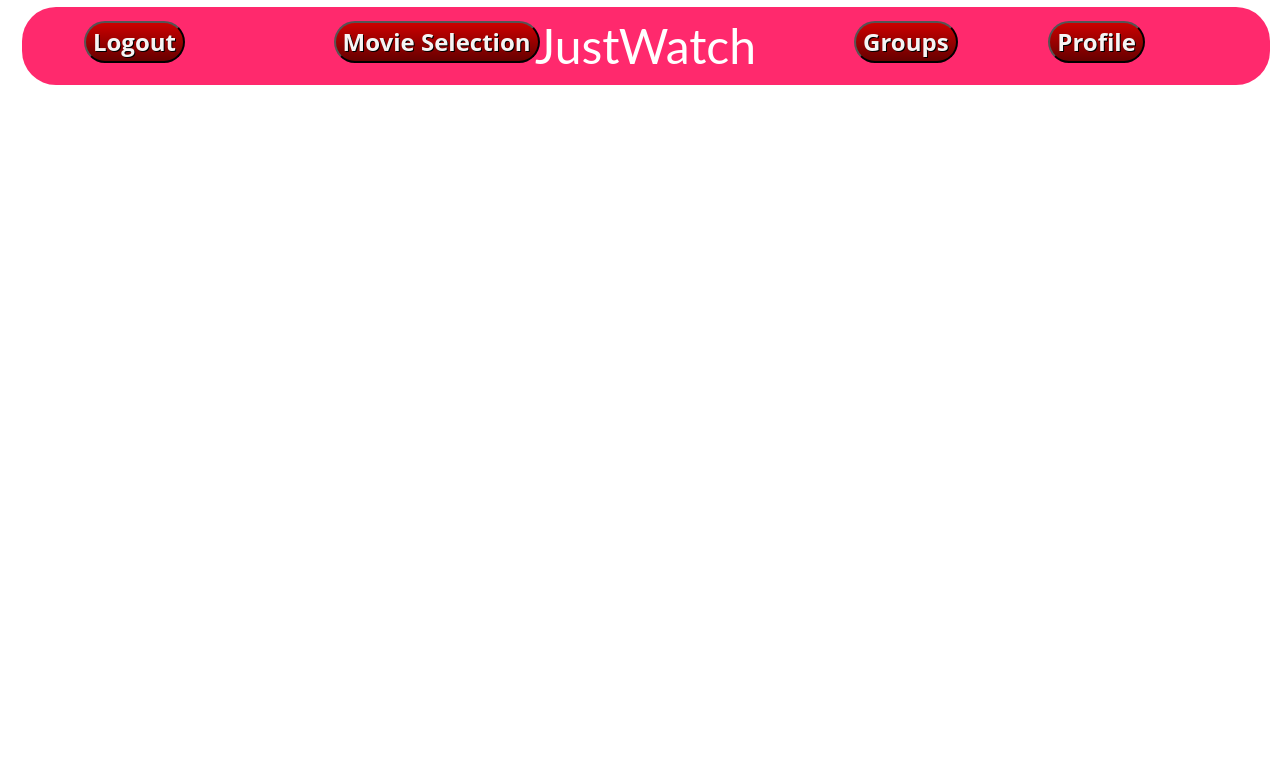
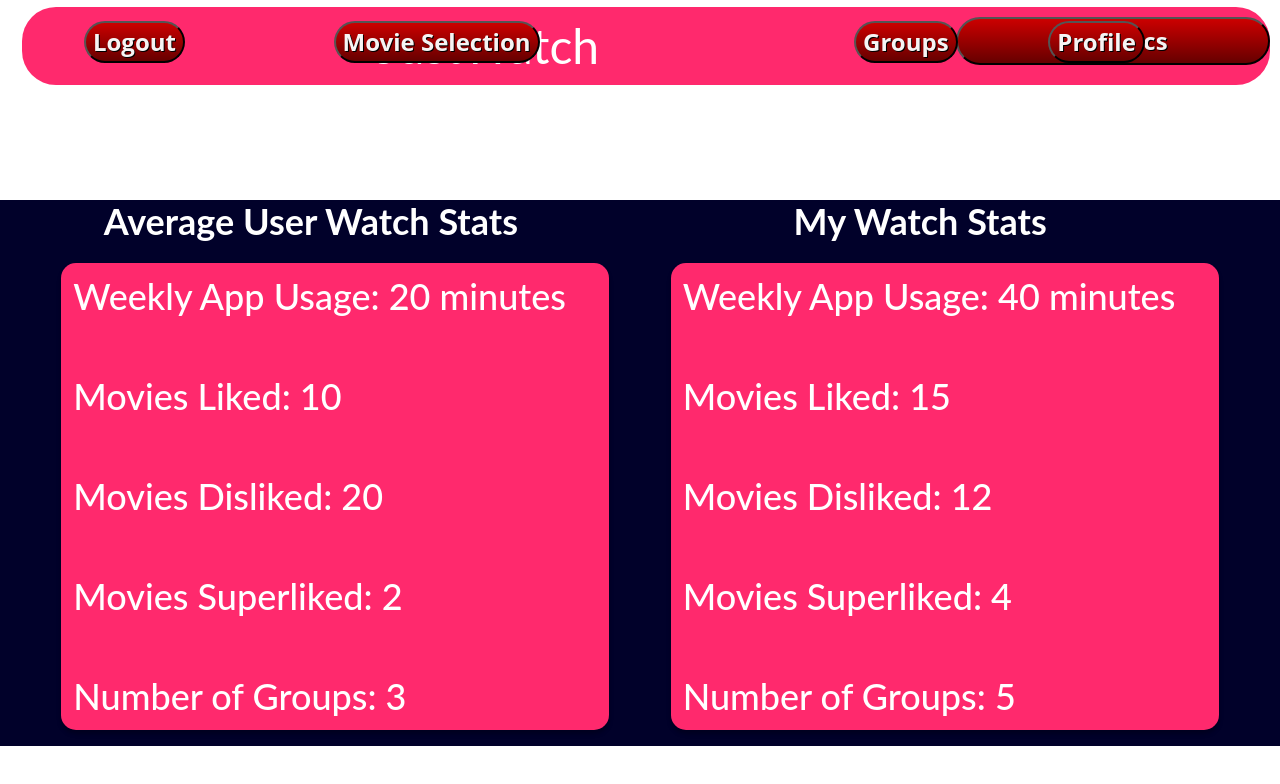
Before and after one commit to bsk42/JustWatchProject, a React (Create React App) app in the folder justwatch/: page /analytics in a window 1280 px wide. Shown: the top 784 px of the page. Built offline with nearby package versions, Linux system fonts and the light colour scheme.

Commit message:
added styling for analytics

```diff
--- a/justwatch/package.json
+++ b/justwatch/package.json
@@ -3,6 +3,10 @@
   "version": "0.1.0",
   "private": true,
   "dependencies": {
+    "@fortawesome/fontawesome-free": "^6.1.1",
+    "@fortawesome/fontawesome-svg-core": "^6.1.1",
+    "@fortawesome/free-solid-svg-icons": "^6.1.1",
+    "@fortawesome/react-fontawesome": "^0.1.18",
     "@testing-library/jest-dom": "^5.16.4",
     "@testing-library/react": "^12.1.4",
     "@testing-library/user-event": "^13.5.0",
--- a/justwatch/src/Components/DataPanel.css
+++ b/justwatch/src/Components/DataPanel.css
@@ -0,0 +1,45 @@
+.name {
+    width: 499px;
+    height: 47px;
+    top: 10vh;
+
+    font-family: 'Lato';
+    font-style: normal;
+    font-weight: 700;
+    font-size: 36px;
+    line-height: 43px;
+
+    color: #FFFFFF;
+    text-align: center;
+}
+
+.icon {
+    color: white;
+}
+
+.data {
+    display: flex;
+    flex-direction: column;
+    justify-content: space-between;
+    margin-top: 2vh;
+    margin-bottom: 2vh;
+    width: 548px;
+    height: 467px;
+    left: 942px;
+
+    background: #FF296D;
+    box-shadow: 0px 4px 4px rgba(0, 0, 0, 0.25);
+    border-radius: 15px;
+
+    font-family: 'Lato';
+    font-style: normal;
+    font-weight: 500;
+    font-size: 36px;
+    line-height: 43px;
+
+    color: #FFFFFF;
+}
+
+.data-text {
+    margin: 1.5vh 1.5vh 1.5vh 1.5vh;
+}
--- a/justwatch/src/Components/DataPanel.js
+++ b/justwatch/src/Components/DataPanel.js
@@ -1,17 +1,26 @@
 import React, { useState } from "react";
+import { FontAwesomeIcon } from "@fortawesome/react-fontawesome";
 import "./DataPanel.css";
 
 function DataPanel(props) {
 
-  const { usageData } = props;
+  const { usageData, name } = props;
 
   return (
     <div className="data-panel">
-      {`Weekly App Usage: ${usageData.weeklyAppUsage}\n
-        Movies Liked: ${usageData.moviesLiked}\n
-        Movies Disliked: ${usageData.moviesDisliked}\n
-        Movies Superliked: ${usageData.moviesSuperliked}\n
-        Number of Groups: ${usageData.numGroups}`}
+      <div className="name">
+        { name }
+      </div>
+      <div className="icon">
+        <FontAwesomeIcon icon="fa-solid fa-user" />
+      </div>
+      <div className="data">
+        <p className="data-text">{`Weekly App Usage: ${usageData.weeklyAppUsage}`}</p>
+        <p className="data-text">{`Movies Liked: ${usageData.moviesLiked}`}</p>
+        <p className="data-text">{`Movies Disliked: ${usageData.moviesDisliked}`}</p>
+        <p className="data-text">{`Movies Superliked: ${usageData.moviesSuperliked}`}</p>
+        <p className="data-text">{`Number of Groups: ${usageData.numGroups}`}</p>
+      </div>
     </div>
   );
 }
--- a/justwatch/src/Components/NavBarComponent.js
+++ b/justwatch/src/Components/NavBarComponent.js
@@ -22,6 +22,10 @@
         navigator('/groups')
     }
 
+    function GoToAnalytics() {
+        navigator('/analytics')
+    }
+
     return (
         <div className="titleBar">
         <div className="titleText">
@@ -31,6 +35,7 @@
         <button className="profileButton" type="submit" onClick={GoToProfile}>Profile</button>
         <button className="movieSelectionButton" type="submit" onClick={GoToMovieSelection}>Movie Selection</button>
         <button className="groupsButton" type="submit" onClick={GoToGroups}>Groups</button>
+        <button className="analyticsButton" type="submit" onClick={GoToAnalytics}>Analytics</button>
 </div>
 
 
--- a/justwatch/src/Screens/AnalyticsScreen.css
+++ b/justwatch/src/Screens/AnalyticsScreen.css
@@ -0,0 +1,10 @@
+.analytics-screen {
+  background-color: rgba(1, 1, 42, 1);
+  margin-top: 200px;
+}
+
+.panel-container {
+    display: flex;
+    flex-direction: row;
+    justify-content: space-evenly;
+}
--- a/justwatch/src/Screens/AnalyticsScreen.js
+++ b/justwatch/src/Screens/AnalyticsScreen.js
@@ -26,16 +26,16 @@
       {/* <NavBar /> */}
       <div className="panel-container">
         <div className="average-stats">
-          Average User Watch Stats
           {/* ICON HERE */}
           <DataPanel
+            name="Average User Watch Stats"
             usageData={sampleAvgData}
           />
         </div>
         <div className="user-stats">
-          My Watch Stats
           {/* ICON HERE */}
           <DataPanel
+            name="My Watch Stats"
             usageData={sampleUserData}
           />
         </div>
--- a/justwatch/src/index.js
+++ b/justwatch/src/index.js
@@ -16,6 +16,7 @@
 import InitialScreen from './Screens/InitialScreen';
 import Groups from './Screens/Groups';
 import Messaging from './Screens/Messaging';
+import AnalyticsScreen from './Screens/AnalyticsScreen';
 
 
 ReactDOM.render(
@@ -30,6 +31,7 @@
         <Route path="/profile" element={<Profile />} />
         <Route path="/groups" element={<Groups />} />
         <Route path="/messaging" element={<Messaging />} />
+        <Route path="/analytics" element={<AnalyticsScreen />} />
       </Routes>
     </Router>
   </React.StrictMode>,
```
Also changed, not shown: justwatch/src/Assets/user-group-solid.svg (added), justwatch/src/Assets/user-solid.svg (added).
